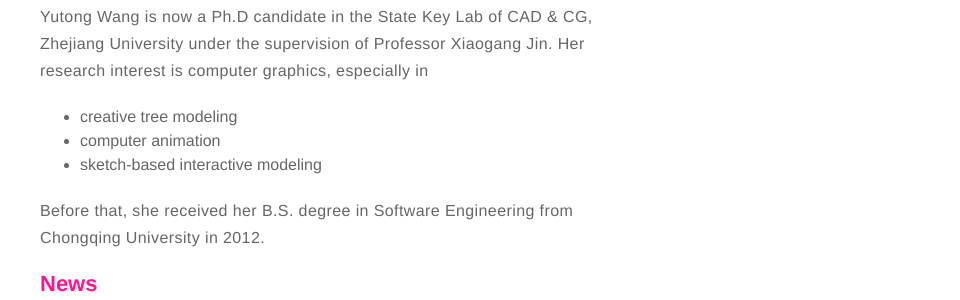
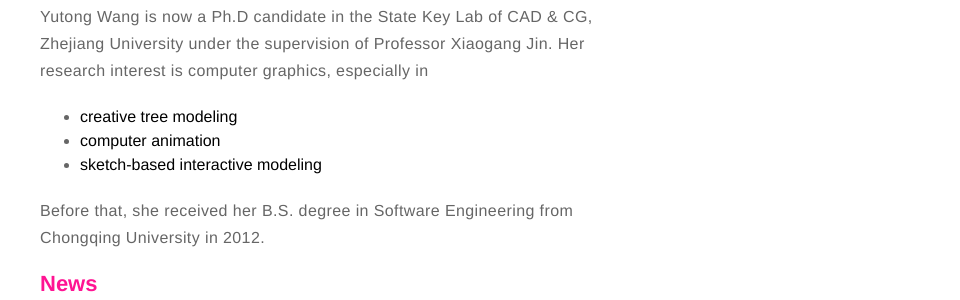
Before and after one commit to catherineytw/YutongWang, a Jekyll site: the page built from about.md, in a window 1280 px wide. Shown: the part 422-722 px from the top of the page, without its empty margins (320-1280 px from the left). Built offline with Jekyll 4.4.1, drawn with Linux system fonts in a browser that asks for light colours.

```diff
--- a/about.md
+++ b/about.md
@@ -18,9 +18,9 @@ layout: page
 <p>Yutong Wang is now a Ph.D candidate in the State Key Lab of CAD & CG, Zhejiang University under the supervision of Professor Xiaogang Jin. Her research interest is computer graphics, especially in</p>
 <p>
 	<ul>
-		<li>creative tree modeling</li>
-		<li>computer animation</li>
-		<li>sketch-based interactive modeling</li>
+		<li><font color="black">creative tree modeling</font></li>
+		<li><font color="black">computer animation</font></li>
+		<li><font color="black">sketch-based interactive modeling</font></li>
 	</ul>
 </p>
 <p>Before that, she received her B.S. degree in Software Engineering from Chongqing University in 2012.</p>
```
Also changed, not shown: 1 other file.
